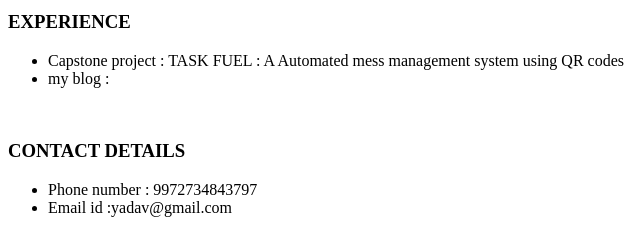
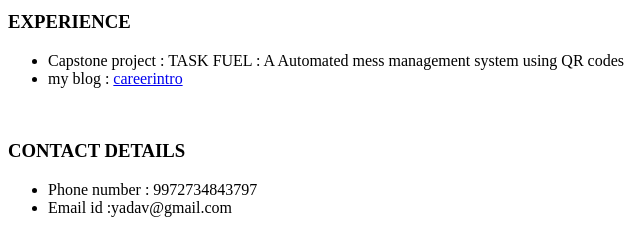
Before and after one commit to CuriousAbhishekIITP/AbhishekYadavResume, a plain HTML site: page index.html in a window 1280 px wide. Shown: the part 520-760 px from the top of the page, 0-640 px from the left. Drawn offline with Linux system fonts and the light colour scheme.

Commit message:
Update index.html

```diff
--- a/index.html
+++ b/index.html
@@ -40,8 +40,8 @@
     <h3>EXPERIENCE</h3>
     <ul>
         <li>Capstone project : TASK FUEL : A Automated mess management system using QR codes</li>
-        <li>my blog : <a href="https://www.careerintro.online/"></a>
-            <a href="https://www.careerintro.online/?m=1"></a>
+        <li>my blog :  <a href="https://www.careerintro.online/?m=1" target="_blank">careerintro</a>
+
     </ul>
     <br>
     <h3>CONTACT DETAILS</h3>
```
